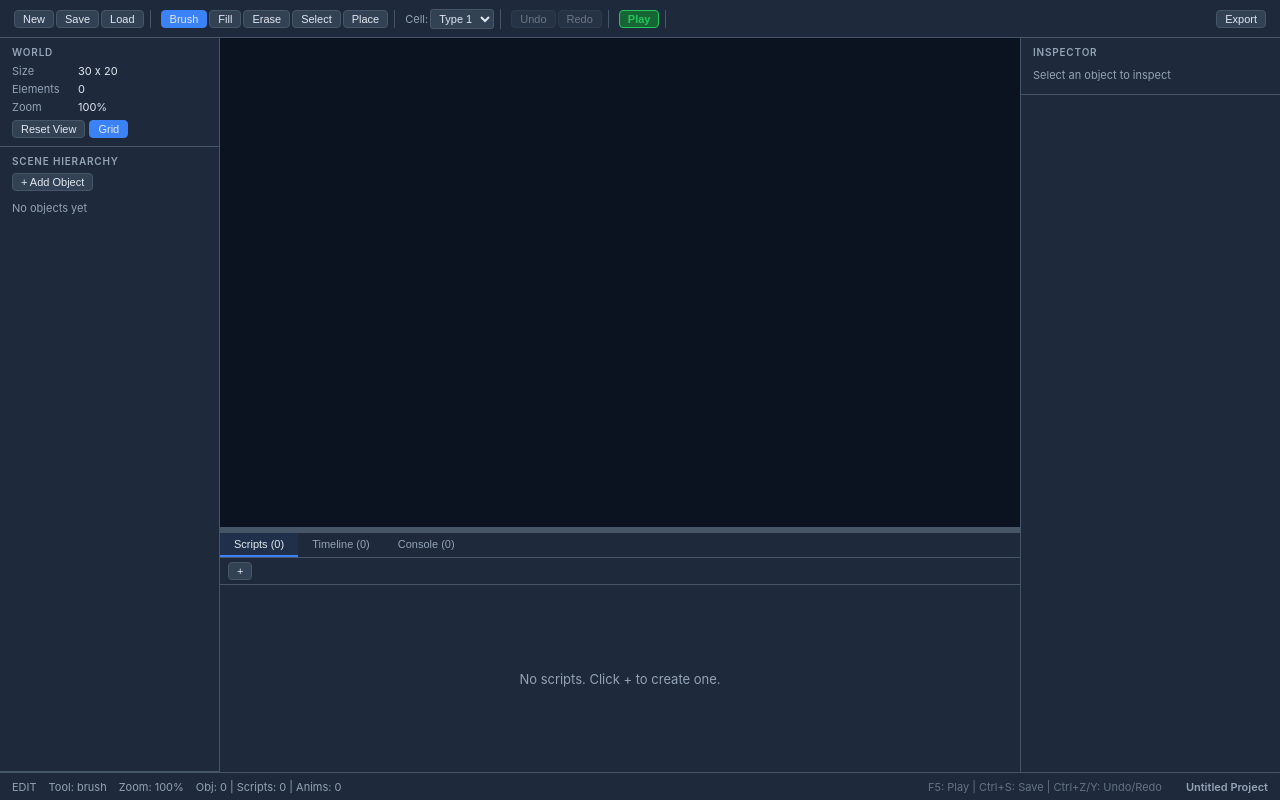
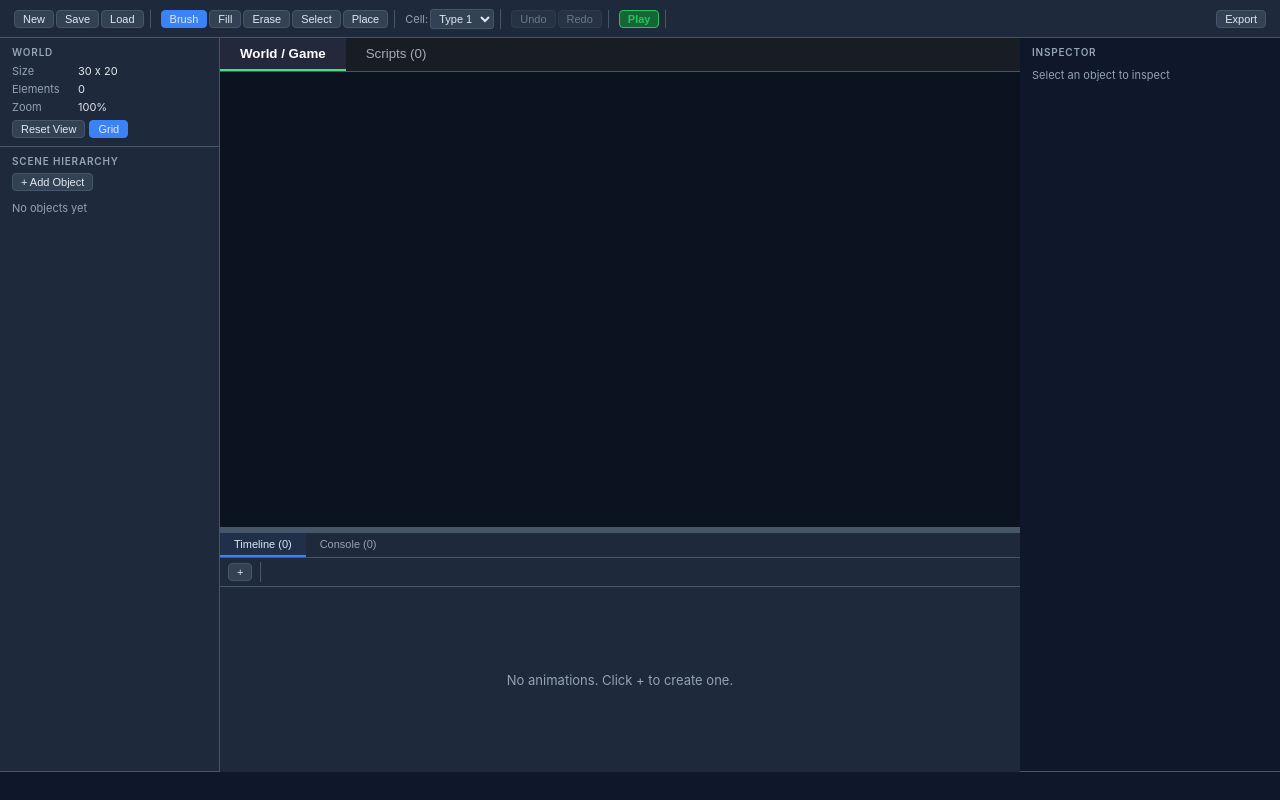
Before and after one commit to DavidKozdra/Koz_Game_Engine, a React (Vite) app in the folder editor/: page / in a window 1280 px wide. Both pictures are taken after a click on the button "New Project". Built offline with nearby package versions, Linux system fonts and the light colour scheme.

Commit message:
script editor fix

```diff
--- a/editor/src/renderer/App.jsx
+++ b/editor/src/renderer/App.jsx
@@ -59,13 +59,14 @@ function App() {
   const [showProjectSelector, setShowProjectSelector] = useState(true);
   const [editorState, setEditorState] = useState({
     mode: 'EDIT', activeTool: 'brush', brushValue: 1,
-    selectedObjectId: null, camera: { x: 0, y: 0, zoom: 1 }, gridVisible: true,
+    selectedObjectId: null, selectedScriptId: null, camera: { x: 0, y: 0, zoom: 1 }, gridVisible: true,
   });
-  const [bottomTab, setBottomTab] = useState('scripts');
+  const [bottomTab, setBottomTab] = useState('timeline');
   const [bottomHeight, setBottomHeight] = useState(240);
   const [logs, setLogs] = useState([]);
   const undoStackRef = useRef([]);
   const redoStackRef = useRef([]);
+  const [mainTab, setMainTab] = useState('world');
 
   // ...existing callbacks and logic...
 
@@ -106,7 +107,7 @@ function App() {
 
   const handlePlayToggle = useCallback(() => {
     if (isPlaying) { stopPlay(); updateEditor({ mode: 'EDIT' }); }
-    else { startPlay(); updateEditor({ mode: 'PLAY' }); setBottomTab('console'); }
+    else { startPlay(); updateEditor({ mode: 'PLAY' }); setMainTab('world'); setBottomTab('console'); }
   }, [isPlaying, startPlay, stopPlay, updateEditor]);
 
   // ---- World editing ----
@@ -382,7 +383,7 @@ def on_update(self, engine, dt):
   const handleNew = useCallback(() => {
     setProject(createDefaultProject());
     setShowProjectSelector(false);
-    updateEditor({ selectedObjectId: null, camera: { x: 0, y: 0, zoom: 1 } });
+    updateEditor({ selectedObjectId: null, selectedScriptId: null, camera: { x: 0, y: 0, zoom: 1 } });
     undoStackRef.current = []; redoStackRef.current = [];
   }, [updateEditor]);
 
@@ -460,6 +461,31 @@ def on_update(self, engine, dt):
           </div>
 
           <div className="editor-center">
+            <div className="main-tabs" style={{ display: 'flex', borderBottom: '1px solid var(--border)', background: '#181c24' }}>
+              {['world', 'scripts'].map(tab => (
+                <button
+                  key={tab}
+                  className={`main-tab ${mainTab === tab ? 'active' : ''}`}
+                  style={{
+                    padding: '8px 20px',
+                    border: 'none',
+                    background: mainTab === tab ? '#23283a' : 'transparent',
+                    color: mainTab === tab ? '#fff' : '#aaa',
+                    fontWeight: mainTab === tab ? 600 : 400,
+                    cursor: 'pointer',
+                    outline: 'none',
+                    borderBottom: mainTab === tab ? '2px solid #4ade80' : '2px solid transparent',
+                    transition: 'background 0.15s, color 0.15s',
+                  }}
+                  onClick={() => setMainTab(tab)}
+                >
+                  {tab === 'world' ? 'World / Game' : `Scripts (${project && Array.isArray(project.scripts) ? project.scripts.length : 0})`}
+                </button>
+              ))}
+            </div>
+
+            {mainTab === 'world' && (
+              <>
                 <div className="editor-viewport">
                   {isPlaying ? (
                     <canvas ref={playCanvasRef} width={project.meta.resolution.width} height={project.meta.resolution.height}
@@ -474,80 +500,56 @@ def on_update(self, engine, dt):
                 <div className="resize-handle" onMouseDown={handleResizeStart} />
                 <div className="editor-bottom" style={{ height: bottomHeight }}>
                   <div className="bottom-tabs">
-                {['scripts', 'timeline', 'console'].map(tab => (
+                    {['timeline', 'console'].map(tab => (
                       <button key={tab} className={`bottom-tab ${bottomTab === tab ? 'active' : ''}`} onClick={() => setBottomTab(tab)}>
-                    {tab === 'scripts' ? `Scripts (${project.scripts.length})` : tab === 'timeline' ? `Timeline (${project.animations.length})` : `Console (${logs.length})`}
+                        {tab === 'timeline'
+                          ? `Timeline (${project && Array.isArray(project.animations) ? project.animations.length : 0})`
+                          : `Console (${logs.length})`}
                       </button>
                     ))}
                   </div>
-              <div className="bottom-content">
-                {bottomTab === 'scripts' && <ScriptEditor project={project} onUpdateScript={handleUpdateScript} onAddScript={handleAddScript} onDeleteScript={handleDeleteScript} />}
-                {bottomTab === 'timeline' && <Timeline project={project} onUpdateAnimation={handleUpdateAnimation} onAddAnimation={handleAddAnimation} onDeleteAnimation={handleDeleteAnimation} onAddTrack={handleAddTrack} onAddKeyframe={handleAddKeyframe} onDeleteKeyframe={() => {}} onUpdateKeyframe={() => {}} />}
-                {bottomTab === 'console' && <ConsolePanel logs={logs} onClear={() => setLogs([])} onCommand={execute} isRunning={isPlaying} onStop={stopPlay} />}
+                  <div style={{ flex: 1, minHeight: 0 }}>
+                    {bottomTab === 'timeline' && (
+                      <Timeline
+                        project={project}
+                        onUpdateAnimation={handleUpdateAnimation}
+                        onAddAnimation={handleAddAnimation}
+                        onDeleteAnimation={handleDeleteAnimation}
+                        onAddTrack={handleAddTrack}
+                        onAddKeyframe={handleAddKeyframe}
+                      />
+                    )}
+                    {bottomTab === 'console' && (
+                      <ConsolePanel
+                        logs={logs}
+                        onClear={() => setLogs([])}
+                        onCommand={(cmd) => execute && execute(cmd)}
+                        isRunning={isPlaying}
+                        onStop={stopPlay}
+                      />
+                    )}
                   </div>
                 </div>
+              </>
+            )}
+            {mainTab === 'scripts' && (
+              <div style={{ flex: 1, minHeight: 0 }}>
+                <ScriptEditor
+                  project={project}
+                  onUpdateScript={handleUpdateScript}
+                  onAddScript={handleAddScript}
+                  onDeleteScript={handleDeleteScript}
+                  selectedId={editorState.selectedScriptId}
+                  setSelectedId={id => setEditorState(prev => ({ ...prev, selectedScriptId: id }))}
+                  showFileList={true}
+                />
               </div>
-
-          <div className="editor-right">
+            )}
+          </div>
           <Inspector project={project} editorState={editorState} onUpdateObject={handleUpdateObject} onUpdateComponent={handleUpdateComponent} />
-          </div>
-
-          <div className="editor-statusbar">
-            <span className={isPlaying ? 'status-playing' : ''}>{isPlaying ? 'PLAYING' : 'EDIT'}</span>
-            <span>Tool: {editorState.activeTool}</span>
-            <span>Zoom: {(editorState.camera.zoom * 100).toFixed(0)}%</span>
-            <span>Obj: {project.objects.length} | Scripts: {project.scripts.length} | Anims: {project.animations.length}</span>
-            <span style={{ flex: 1 }} />
-            <span style={{ opacity: 0.6 }}>F5: Play | Ctrl+S: Save | Ctrl+Z/Y: Undo/Redo</span>
-            <span style={{ marginLeft: 12, fontWeight: 600 }}>{project.meta.name}</span>
-          </div>
         </div>
       )}
             </>
           );
 }
-
-// ---- Export HTML builder ----
-function buildExportHtml(project, projectJson) {
-  const res = project.meta.resolution || { width: 960, height: 540 };
-  const title = project.meta.name || 'Koz Engine Game';
-  return `<!DOCTYPE html>
-<html lang="en">
-<head>
-<meta charset="UTF-8"><meta name="viewport" content="width=device-width,initial-scale=1.0">
-<meta name="mobile-web-app-capable" content="yes"><title>${escapeHtml(title)}</title>
-<script src="https://cdn.jsdelivr.net/npm/p5@1.4.2/lib/p5.js"><\/script>
-<style>*{margin:0;padding:0;box-sizing:border-box}html,body{width:100%;height:100%;background:#0f172a;overflow:hidden;display:flex;align-items:center;justify-content:center}canvas{display:block}</style>
-</head><body><script>
-const P=${projectJson},CS=24;let go=[],sc={},si=[],ac=[],el=0;
-function setup(){createCanvas(${res.width},${res.height}).parent(document.body);pixelDensity(1);textFont('Trebuchet MS');
-(P.objects||[]).forEach(o=>{let t=(o.components&&o.components.Transform)||{};
-go.push({id:o.id,name:o.name,type:o.type,x:t.x||o.x||0,y:t.y||o.y||0,
-width:(o.components&&o.components.Sprite&&o.components.Sprite.width)||32,
-height:(o.components&&o.components.Sprite&&o.components.Sprite.height)||32,
-color:(o.components&&o.components.Sprite&&o.components.Sprite.color)||'#4ade80',components:o.components||{}})});
-(P.scripts||[]).forEach(s=>{sc[s.id]=s});
-go.forEach(o=>{let bs=o.components.ScriptBindings||[];let lb=o.components.ScriptBinding;
-if(lb&&lb.scriptId)bs.push({scriptId:lb.scriptId,active:true,properties:{}});
-bs.forEach(b=>{if(!b.active||!b.scriptId||!sc[b.scriptId])return;try{
-let f=new Function('return (function(self,props,console){'+sc[b.scriptId].source+
-' return{onInit:typeof onInit==="function"?onInit:null,onUpdate:typeof onUpdate==="function"?onUpdate:null}})')();
-let p=JSON.parse(JSON.stringify(b.properties||{}));
-si.push({o,h:f(o,p,console),p})}catch(e){console.error(e)}})});ac=P.animations||[];
-let E={gameObjects:go,elapsed:0,findObject:id=>go.find(o=>o.id===id)||null,keyIsDown:c=>keyIsDown(c)};
-si.forEach(i=>{if(i.h.onInit)try{i.h.onInit(i.o,E)}catch(e){console.error(e)}})}
-function draw(){let dt=Math.min(deltaTime/1000,.033);el+=dt;background('#0b1220');
-let w=P.world;if(w&&w.grid)for(let y=0;y<w.rows;y++)for(let x=0;x<w.cols;x++){
-let c=w.grid[y]&&w.grid[y][x];if(c!=null&&c!==0){fill('hsl('+(typeof c==='number'?c*40:120)%360+',50%,35%)');noStroke();rect(x*CS,y*CS,CS,CS)}}
-ac.forEach(cl=>{if(!cl.tracks)return;let d=cl.duration||1,t=cl.loop?el%d:Math.min(el,d);
-cl.tracks.forEach(tr=>{let o=go.find(g=>g.id===tr.targetObjectId);if(!o||!tr.keyframes||!tr.keyframes.length)return;o[tr.property]=S(tr,t)})});
-let E={gameObjects:go,elapsed:el,findObject:id=>go.find(o=>o.id===id)||null,keyIsDown:c=>keyIsDown(c)};
-si.forEach(i=>{if(i.h.onUpdate)try{i.h.onUpdate(i.o,E,dt)}catch(e){console.error(e)}});
-go.forEach(o=>{fill(o.color);noStroke();rect(o.x,o.y,o.width,o.height);fill('#fff');textSize(10);textAlign(CENTER,BOTTOM);text(o.name,o.x+o.width/2,o.y-2)})}
-function S(tr,t){let k=tr.keyframes;if(!k.length)return 0;if(k.length===1)return k[0].value;
-if(t<=k[0].time)return k[0].value;if(t>=k[k.length-1].time)return k[k.length-1].value;
-for(let i=0;i<k.length-1;i++){if(t>=k[i].time&&t<=k[i+1].time){let r=k[i+1].time-k[i].time,p=r>0?(t-k[i].time)/r:0;return k[i].value+(k[i+1].value-k[i].value)*p}}return k[k.length-1].value}
-<\/script></body></html>`;
-}
-function escapeHtml(s){return String(s).replace(/&/g,'&amp;').replace(/</g,'&lt;').replace(/>/g,'&gt;').replace(/"/g,'&quot;')}
 export default App;
--- a/editor/src/renderer/components/ScriptEditor.jsx
+++ b/editor/src/renderer/components/ScriptEditor.jsx
@@ -85,9 +85,37 @@ end
 `,
 };
 
-export default function ScriptEditor({ project, onUpdateScript, onAddScript, onDeleteScript }) {
+const EXT_BY_LANGUAGE = {
+  javascript: 'js',
+  ui: 'ui.js',
+  typescript: 'ts',
+  lua: 'lua',
+  python: 'py',
+};
+
+function getScriptFileName(script) {
+  if (!script || !script.name) return 'untitled.js';
+  const ext = EXT_BY_LANGUAGE[script.language] || 'txt';
+  if (script.name.includes('.')) return script.name;
+  return `${script.name}.${ext}`;
+}
+
+function getLineCount(source) {
+  if (!source) return 1;
+  return source.split('\n').length;
+}
+
+export default function ScriptEditor({
+  project,
+  onUpdateScript,
+  onAddScript,
+  onDeleteScript,
+  selectedId: externalSelectedId,
+  setSelectedId: externalSetSelectedId,
+  showFileList = true,
+}) {
   const scripts = project ? project.scripts || [] : [];
-  const [selectedId, setSelectedId] = useState(null);
+  const [localSelectedId, setLocalSelectedId] = useState(null);
   const [showNewModal, setShowNewModal] = useState(false);
   const [newName, setNewName] = useState('');
   const [newLang, setNewLang] = useState('javascript');
@@ -95,6 +123,8 @@ export default function ScriptEditor({ project, onUpdateScript, onAddScript, onD
   const viewRef = useRef(null);
   const skipUpdateRef = useRef(false);
   const nameInputRef = useRef(null);
+  const selectedId = externalSelectedId !== undefined ? externalSelectedId : localSelectedId;
+  const setSelectedId = externalSetSelectedId || setLocalSelectedId;
 
   const selectedScript = scripts.find(s => s.id === selectedId) || null;
 
@@ -191,31 +221,86 @@ export default function ScriptEditor({ project, onUpdateScript, onAddScript, onD
   }, [selectedId, selectedScript, onDeleteScript]);
 
   return (
-    <div style={{ display: 'flex', flexDirection: 'column', height: '100%' }}>
-      {/* Script tabs */}
-      <div style={{ display: 'flex', alignItems: 'center', gap: 2, padding: '4px 8px', borderBottom: '1px solid var(--border)', flexShrink: 0 }}>
-        {scripts.map(s => (
+    <div style={{ display: 'flex', height: '100%' }}>
+      {showFileList && (
+        <div style={{ width: 280, borderRight: '1px solid var(--border)', background: '#0f172a', display: 'flex', flexDirection: 'column', minWidth: 220 }}>
+          <div style={{ padding: '8px 10px', borderBottom: '1px solid var(--border)', fontSize: 11, color: 'var(--text-muted)', letterSpacing: 0.6, textTransform: 'uppercase', display: 'flex', alignItems: 'center' }}>
+            <span style={{ fontWeight: 600 }}>Files</span>
+            <span style={{ marginLeft: 8, color: '#64748b' }}>({scripts.length})</span>
+          </div>
+          <div style={{ flex: 1, overflowY: 'auto', padding: '6px 0', fontFamily: "'JetBrains Mono', 'Fira Code', Consolas, monospace" }}>
+            {scripts.length === 0 && (
+              <div style={{ padding: '10px 12px', color: 'var(--text-muted)', fontSize: 12 }}>No scripts yet.</div>
+            )}
+            {scripts.map((s, idx) => {
+              const lineCount = getLineCount(s.source);
+              return (
                 <button
                   key={s.id}
-            className={`btn btn-sm ${selectedId === s.id ? 'active' : ''}`}
                   onClick={() => setSelectedId(s.id)}
-            title={s.language ? `${s.name} (${s.language})` : s.name}
+                  style={{
+                    width: '100%',
+                    border: 'none',
+                    background: selectedId === s.id ? 'rgba(59,130,246,0.16)' : 'transparent',
+                    borderLeft: selectedId === s.id ? '2px solid var(--accent)' : '2px solid transparent',
+                    color: selectedId === s.id ? '#f1f5f9' : '#cbd5e1',
+                    padding: '6px 10px',
+                    display: 'flex',
+                    alignItems: 'center',
+                    gap: 10,
+                    cursor: 'pointer',
+                    textAlign: 'left',
+                  }}
+                  title={`${getScriptFileName(s)} (${lineCount} lines)`}
                 >
-            {s.name}
+                  <span style={{ color: '#64748b', minWidth: 26, textAlign: 'right', fontSize: 11 }}>
+                    {(idx + 1).toString().padStart(2, '0')}
+                  </span>
+                  <span style={{ flex: 1, minWidth: 0, overflow: 'hidden', textOverflow: 'ellipsis', whiteSpace: 'nowrap', fontSize: 12 }}>
+                    {getScriptFileName(s)}
+                  </span>
+                  <span style={{ color: '#94a3b8', fontSize: 11, whiteSpace: 'nowrap' }}>
+                    L{lineCount}
+                  </span>
                 </button>
-        ))}
-        <button className="btn btn-sm" onClick={openNewModal} title="New Script">+</button>
-        {selectedId && <button className="btn btn-sm btn-danger" onClick={handleDelete} title="Delete Script" style={{ marginLeft: 'auto' }}>Delete</button>}
+              );
+            })}
+          </div>
+          <div style={{ padding: 8, borderTop: '1px solid var(--border)' }}>
+            <button className="btn btn-sm" onClick={openNewModal} style={{ width: '100%' }}>+ New Script</button>
+          </div>
+        </div>
+      )}
+      <div style={{ flex: 1, minWidth: 0, display: 'flex', flexDirection: 'column' }}>
+        <div style={{ display: 'flex', alignItems: 'center', gap: 8, padding: '5px 8px', borderBottom: '1px solid var(--border)', flexShrink: 0 }}>
+          <span style={{ fontFamily: "'JetBrains Mono', 'Fira Code', Consolas, monospace", color: 'var(--text-muted)', fontSize: 11 }}>
+            {selectedScript ? getScriptFileName(selectedScript) : 'No file selected'}
+          </span>
+          {selectedScript && (
+            <span style={{ fontSize: 10, color: '#64748b', textTransform: 'uppercase' }}>
+              {selectedScript.language || 'text'}
+            </span>
+          )}
+          {!showFileList && (
+            <button className="btn btn-sm" onClick={openNewModal} style={{ marginLeft: 'auto' }}>
+              + New Script
+            </button>
+          )}
+          {selectedId && (
+            <button className="btn btn-sm btn-danger" onClick={handleDelete} title="Delete Script" style={{ marginLeft: 'auto' }}>
+              Delete
+            </button>
+          )}
         </div>
 
-      {/* Editor area */}
         {selectedScript ? (
           <div ref={editorRef} style={{ flex: 1, overflow: 'hidden' }} />
         ) : (
           <div style={{ flex: 1, display: 'flex', alignItems: 'center', justifyContent: 'center', color: 'var(--text-muted)' }}>
-          {scripts.length === 0 ? 'No scripts. Click + to create one.' : 'Select a script to edit.'}
+            {scripts.length === 0 ? 'No scripts. Click + New Script to create one.' : 'Select a script file from the list.'}
           </div>
         )}
+      </div>
 
       {/* New Script Modal */}
       <Modal open={showNewModal} title="New Script" onClose={() => setShowNewModal(false)}>
```
Lines whose indentation alone changed are shown as unchanged.
